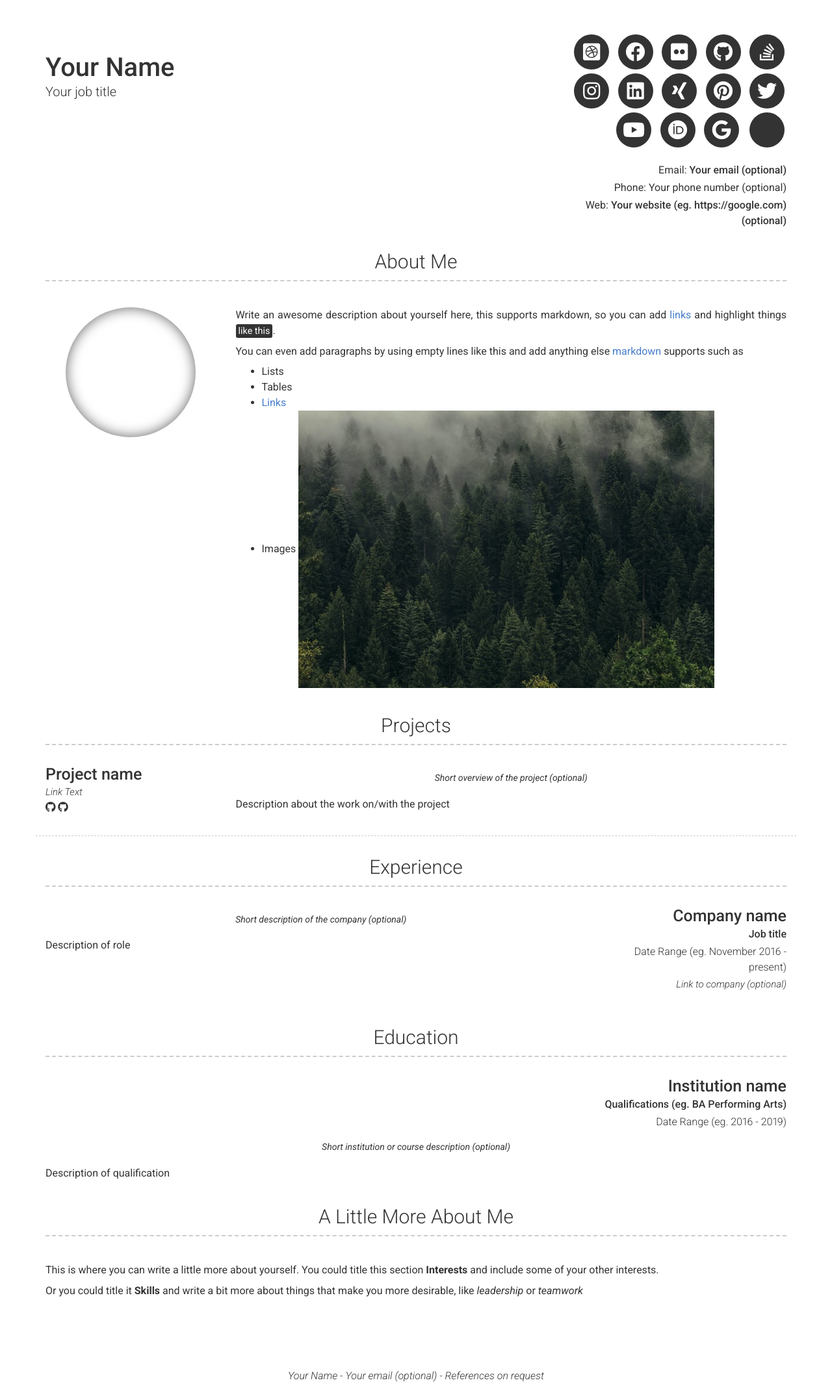
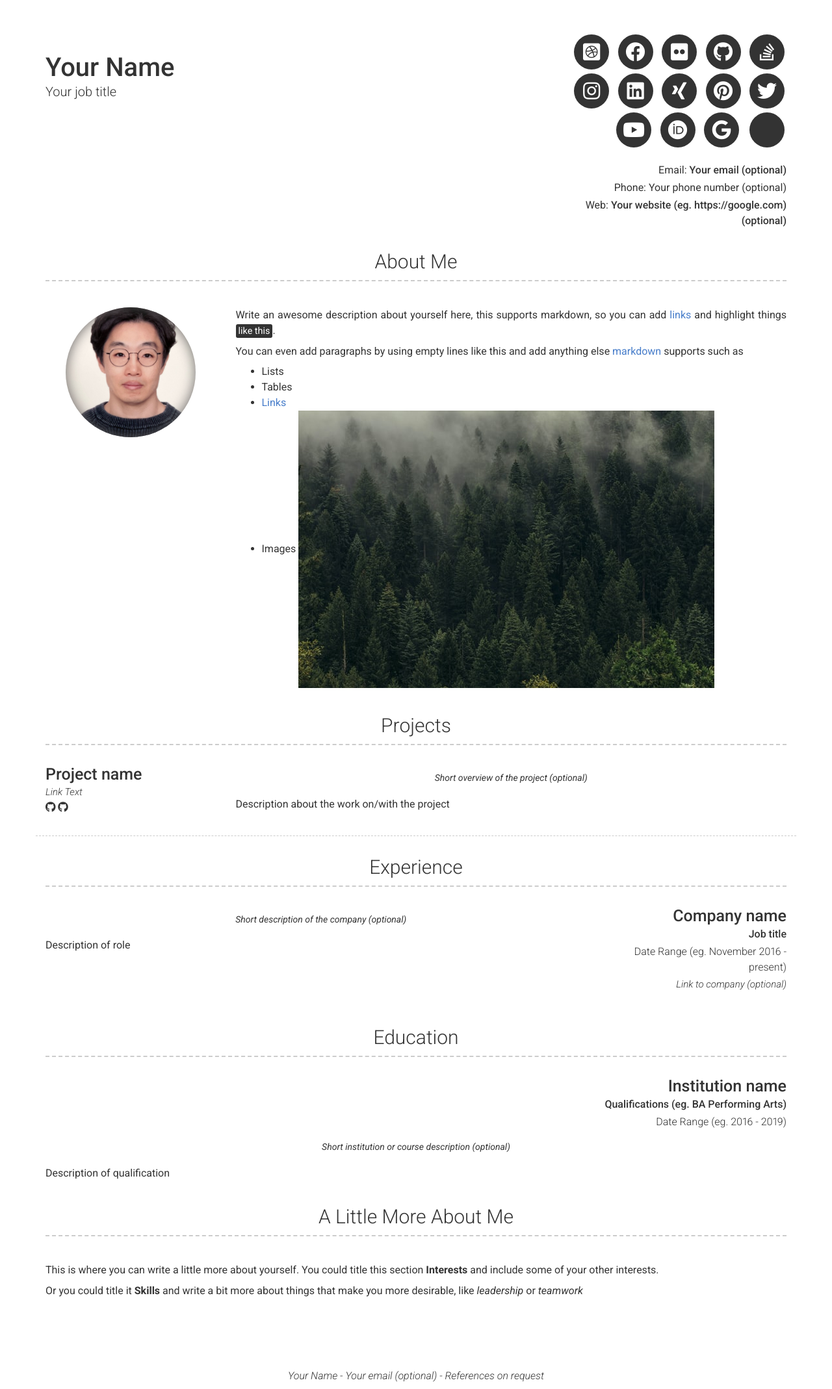
Before and after one commit to toypresent81/toypresent81.github.io, a Jekyll site: the page built from index.md, in a window 1280 px wide. Shown: the whole page at 65% size. Built offline with Jekyll 4.4.1, drawn with Linux system fonts in a browser that asks for light colours; nearby versions of some CDN libraries.

Commit message:
Update _config.yml

```diff
--- a/_config.yml
+++ b/_config.yml
@@ -50,7 +50,7 @@ additional_links:
 
 # About Section
 # about_title: About Me (Use this to override about section title)
-about_profile_image: Directory of profile image (eg. images/profile.jpg)
+about_profile_image: "/images/profile.jpg"
 about_content: | # this will include new lines to allow paragraphs
   Write an awesome description about yourself here, this supports markdown, so you can add [links](http://foobar.com) and highlight things <mark>like this</mark>.
 
```
